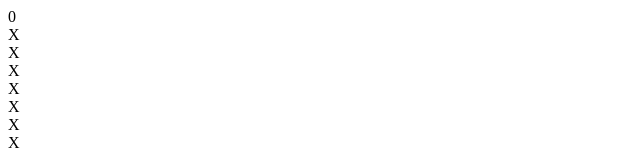
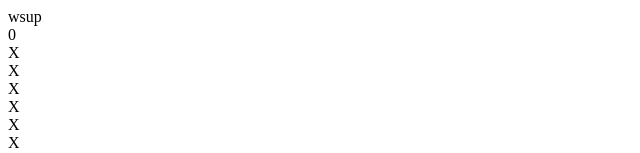
Before and after one commit to rachellelee/kopi, a Next.js app: page / in a window 1280 px wide. Shown: the top 153 px of the page, without its empty margins (0-640 px from the left). Built offline with nearby package versions, Linux system fonts and the light colour scheme.

Commit message:
Add overlay class

```diff
--- a/classes/game.js
+++ b/classes/game.js
@@ -2,7 +2,8 @@
 import Blank from './components/blank.js';
 import Events from './events.js';
 import GameStyle from './styles/gameStyle.js';
-import Grid from './grid.js'
+import Grid from './grid.js';
+import Overlay from './overlay.js';
 import React from 'react';
 
 import { DIRECTIONS } from '../consts/directions.js';
@@ -64,6 +65,11 @@
     render() {
         return (
             <div className="section">
+                <Overlay>
+                    <div className="wsup">
+                        wsup
+                    </div>
+                </Overlay>
                 {this.header()}
                 {this.renderGrid()}
                 {GameStyle()}
--- /dev/null
+++ b/classes/overlay.js
@@ -0,0 +1,21 @@
+import React from 'react';
+import OverlayStyle from './styles/overlayStyle.js';
+
+class Overlay extends React.Component {
+    constructor(props) {
+        super(props)
+    }
+
+    render() {
+        return (
+            <div className="overlay">
+                {this.props.children}
+                {this.props.style}
+                {OverlayStyle()}
+            </div>
+        )
+
+    }
+}
+
+export default Overlay
--- /dev/null
+++ b/classes/styles/overlayStyle.js
@@ -0,0 +1,13 @@
+export default function OverlayStyle() {
+    return (<style jsx="true">{`
+        .overlay {
+            position: relative;
+        }
+        .overlay .wsup {
+            position: inherit;
+            right: 100px;
+            top: 100px;
+            color: red;
+        }
+    `}</style>);
+}
--- a/pages/index.js
+++ b/pages/index.js
@@ -1,9 +1,10 @@
 import Game from '../classes/game.js';
+import Overlay from '../classes/overlay.js';
 
 const Index = () => (
-  <div>
-    <Game char="o"/>
-  </div>
+  <>
+    <Game />
+  </>
 )
 
 export default Index
```
Also changed, not shown: classes/styles/gameStyle.js (+4 -4 lines), 1 other file (tests, documents, lock files or other folders).
